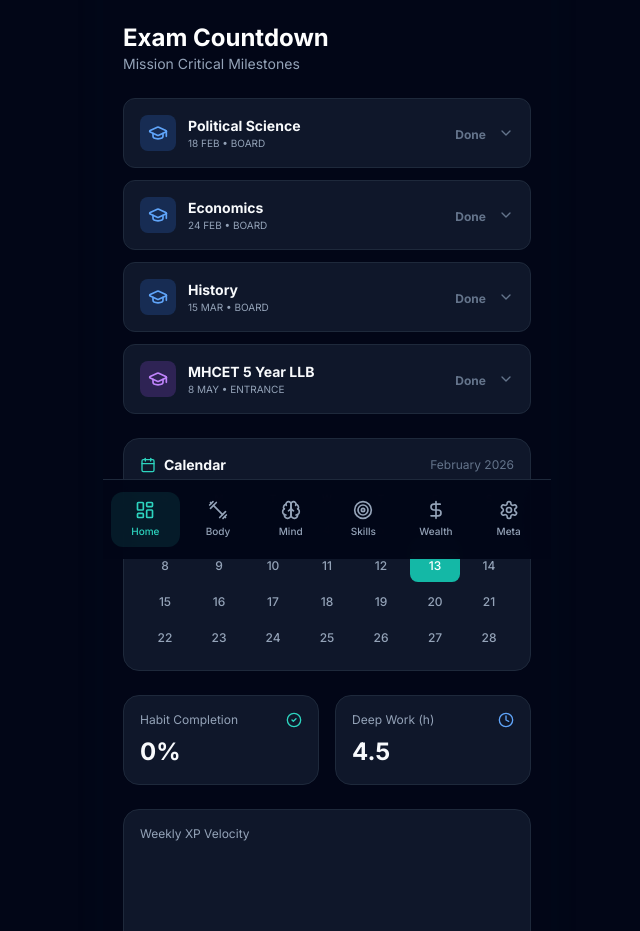
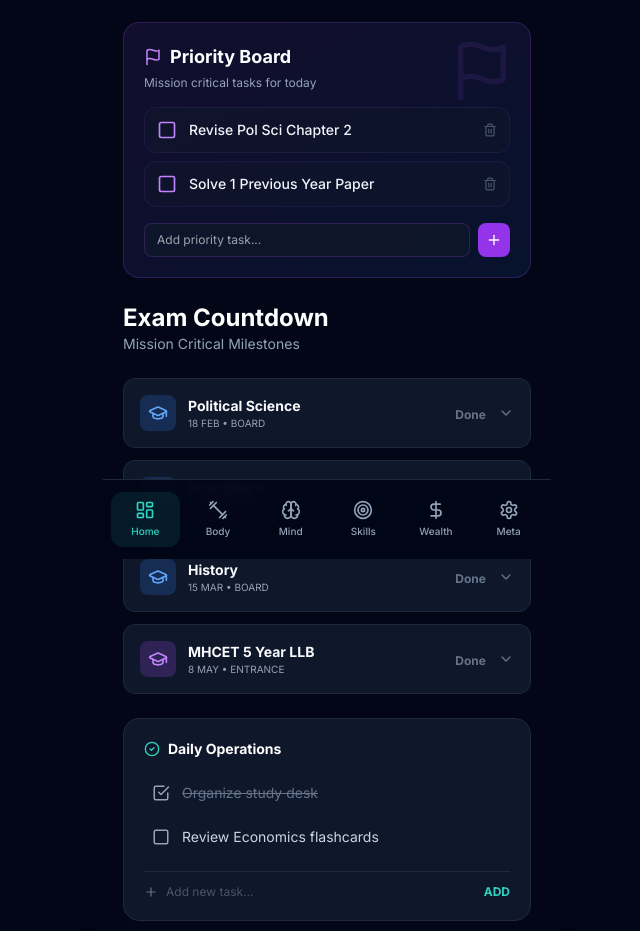
Before and after one commit to kunu2009/7kway, a React (Vite) app: page / in a window 1280 px wide. Shown: the part 241-1172 px from the top of the page, without its empty margins (313-953 px from the left). Built offline with nearby package versions, Linux system fonts and the light colour scheme.

Commit message:
feat: Add task management feature
Introduces a new task management system to the 7K Improvement System. This includes the ability to add, toggle completion status, and categorize tasks as priority or daily. New widget types and dashboard layout options have been added to accommodate these features.

```diff
--- a/App.tsx
+++ b/App.tsx
@@ -9,9 +9,9 @@ import {
   BookOpen, Music, Share2, Github, Instagram, ExternalLink, Mail,
   LayoutDashboard, Flame, Box, Calendar as CalendarIcon, AlertCircle, Shield,
   ArrowUp, ArrowDown, Eye, GripVertical, Download, ChevronRight, GraduationCap,
-  Link as LinkIcon, Plus, Trash2, ChevronDown, ChevronUp
+  Link as LinkIcon, Plus, Trash2, ChevronDown, ChevronUp, Flag, CheckSquare, Square
 } from 'lucide-react';
-import { Area, AppData, Habit, Project, LogEntry, WidgetType, Exam } from './types';
+import { Area, AppData, Habit, Project, LogEntry, WidgetType, Exam, Task } from './types';
 import { loadData, saveData } from './db';
 
 const ExamItem = ({ exam, onAddMaterial, onDeleteMaterial }: {
@@ -196,6 +196,49 @@ const App: React.FC = () => {
     });
   }, []);
 
+  // --- Task Management Functions ---
+  const addTask = (title: string, isPriority: boolean) => {
+    if (!title.trim()) return;
+    setData(prev => ({
+      ...prev,
+      tasks: [
+        {
+          id: Math.random().toString(36).substr(2, 9),
+          title,
+          completed: false,
+          isPriority,
+          createdAt: new Date().toISOString()
+        },
+        ...prev.tasks
+      ]
+    }));
+  };
+
+  const toggleTask = (id: string) => {
+    setData(prev => {
+      const updatedTasks = prev.tasks.map(t => {
+        if (t.id === id) {
+          // If completing, add XP
+          if (!t.completed) {
+            // No direct XP call here to avoid double set state issues,
+            // but we could architect it differently. For now, simple state update.
+          }
+          return { ...t, completed: !t.completed };
+        }
+        return t;
+      });
+      return { ...prev, tasks: updatedTasks };
+    });
+  };
+
+  const deleteTask = (id: string) => {
+    setData(prev => ({
+      ...prev,
+      tasks: prev.tasks.filter(t => t.id !== id)
+    }));
+  };
+  // -------------------------------
+
   const addStudyMaterial = (examId: string, title: string, url: string) => {
     setData(prev => ({
       ...prev,
@@ -365,6 +408,109 @@ const App: React.FC = () => {
       return data.habits.length > 0 ? (done / data.habits.length) * 100 : 0;
     }, [data.habits]);
 
+    // Widget: Priority Board
+    const PriorityWidget = () => {
+        const [newTask, setNewTask] = useState('');
+        const priorityTasks = data.tasks.filter(t => t.isPriority);
+
+        return (
+            <div key="priority" className="bg-gradient-to-br from-purple-500/10 to-blue-500/10 border border-purple-500/20 rounded-2xl p-5 mb-6 relative overflow-hidden">
+                <div className="absolute top-0 right-0 p-4 opacity-10">
+                    <Flag size={64} className="text-purple-500"/>
+                </div>
+                <div className="relative z-10">
+                    <h4 className="font-bold text-lg text-white mb-1 flex items-center gap-2">
+                        <Flag size={18} className="text-purple-400" /> Priority Board
+                    </h4>
+                    <p className="text-xs text-slate-400 mb-4">Mission critical tasks for today</p>
+
+                    <div className="space-y-2 mb-4">
+                        {priorityTasks.length === 0 && <p className="text-xs text-slate-500 italic">No priorities set.</p>}
+                        {priorityTasks.map(task => (
+                            <div key={task.id} className="flex items-center gap-3 bg-slate-900/60 p-3 rounded-xl border border-purple-500/10">
+                                <button onClick={() => toggleTask(task.id)} className="text-purple-400 hover:text-purple-300 transition-colors">
+                                    {task.completed ? <CheckSquare size={20} /> : <Square size={20} />}
+                                </button>
+                                <span className={`flex-1 text-sm font-medium ${task.completed ? 'text-slate-500 line-through' : 'text-slate-100'}`}>
+                                    {task.title}
+                                </span>
+                                <button onClick={() => deleteTask(task.id)} className="text-slate-600 hover:text-red-400">
+                                    <Trash2 size={14} />
+                                </button>
+                            </div>
+                        ))}
+                    </div>
+
+                    <div className="flex gap-2">
+                        <input
+                            type="text"
+                            placeholder="Add priority task..."
+                            className="flex-1 bg-slate-900/80 border border-purple-500/20 rounded-lg px-3 py-2 text-xs text-white focus:outline-none focus:border-purple-500"
+                            value={newTask}
+                            onChange={(e) => setNewTask(e.target.value)}
+                            onKeyDown={(e) => e.key === 'Enter' && (addTask(newTask, true), setNewTask(''))}
+                        />
+                        <button
+                            onClick={() => { addTask(newTask, true); setNewTask(''); }}
+                            className="bg-purple-600 hover:bg-purple-500 text-white p-2 rounded-lg"
+                        >
+                            <Plus size={16} />
+                        </button>
+                    </div>
+                </div>
+            </div>
+        );
+    };
+
+    // Widget: Daily Tasks
+    const TasksWidget = () => {
+        const [newTask, setNewTask] = useState('');
+        const normalTasks = data.tasks.filter(t => !t.isPriority);
+
+        return (
+            <div key="tasks" className="bg-slate-900 border border-slate-800 rounded-2xl p-5 mb-6">
+                <h4 className="font-bold text-sm text-white mb-4 flex items-center gap-2">
+                    <CheckCircle2 size={16} className="text-teal-400" /> Daily Operations
+                </h4>
+
+                <div className="space-y-2 mb-4">
+                     {normalTasks.length === 0 && <p className="text-xs text-slate-500 italic">No tasks pending.</p>}
+                     {normalTasks.map(task => (
+                        <div key={task.id} className="flex items-center gap-3 p-2 hover:bg-slate-800/50 rounded-lg transition-colors group">
+                            <button onClick={() => toggleTask(task.id)} className="text-slate-400 hover:text-teal-400 transition-colors">
+                                {task.completed ? <CheckSquare size={18} /> : <Square size={18} />}
+                            </button>
+                            <span className={`flex-1 text-sm ${task.completed ? 'text-slate-500 line-through' : 'text-slate-300'}`}>
+                                {task.title}
+                            </span>
+                            <button onClick={() => deleteTask(task.id)} className="opacity-0 group-hover:opacity-100 text-slate-600 hover:text-red-400 transition-opacity">
+                                <Trash2 size={14} />
+                            </button>
+                        </div>
+                    ))}
+                </div>
+
+                <div className="flex gap-2 items-center mt-2 border-t border-slate-800 pt-3">
+                    <Plus size={14} className="text-slate-500" />
+                    <input
+                        type="text"
+                        placeholder="Add new task..."
+                        className="flex-1 bg-transparent border-none text-xs text-white focus:outline-none placeholder:text-slate-600"
+                        value={newTask}
+                        onChange={(e) => setNewTask(e.target.value)}
+                        onKeyDown={(e) => e.key === 'Enter' && (addTask(newTask, false), setNewTask(''))}
+                    />
+                     <button
+                        onClick={() => { addTask(newTask, false); setNewTask(''); }}
+                        className="text-xs font-bold text-teal-400 uppercase"
+                    >
+                        Add
+                    </button>
+                </div>
+            </div>
+        );
+    };
+
     const widgetComponents = {
       welcome: (
         <div key="welcome" className="bg-teal-500/10 border border-teal-500/20 rounded-2xl p-6 text-center mb-6">
@@ -372,6 +518,8 @@ const App: React.FC = () => {
           <h3 className="text-xl font-bold text-white">Focus: Board Exam Peak Performance</h3>
         </div>
       ),
+      priority: <PriorityWidget />,
+      tasks: <TasksWidget />,
       exams: (
         <div key="exams" className="mb-6 space-y-3">
           <SectionHeader title="Exam Countdown" subtitle="Mission Critical Milestones" />
--- a/db.ts
+++ b/db.ts
@@ -61,6 +61,12 @@ const INITIAL_DATA: AppData = {
       ]
     },
   ],
+  tasks: [
+    { id: 't1', title: 'Revise Pol Sci Chapter 2', completed: false, isPriority: true, createdAt: new Date().toISOString() },
+    { id: 't2', title: 'Solve 1 Previous Year Paper', completed: false, isPriority: true, createdAt: new Date().toISOString() },
+    { id: 't3', title: 'Organize study desk', completed: true, isPriority: false, createdAt: new Date().toISOString() },
+    { id: 't4', title: 'Review Economics flashcards', completed: false, isPriority: false, createdAt: new Date().toISOString() }
+  ],
   settings: {
     dopamineMode: false,
     darkMode: true,
@@ -70,7 +76,8 @@ const INITIAL_DATA: AppData = {
       skills: true,
       wealth: true
     },
-    dashboardLayout: ['welcome', 'exams', 'calendar', 'stats', 'chart', 'habits']
+    // Updated layout to include priority and tasks
+    dashboardLayout: ['welcome', 'priority', 'exams', 'tasks', 'calendar', 'stats', 'chart', 'habits']
   },
 };
 
@@ -79,14 +86,15 @@ export const loadData = (): AppData => {
   if (!stored) return INITIAL_DATA;
   try {
     const parsed = JSON.parse(stored);
-    // Deep merge to ensure compatibility with new fields
     return {
       ...INITIAL_DATA,
       ...parsed,
+      // Ensure arrays exist when merging old data
       exams: parsed.exams?.map((e: any) => ({
         ...e,
         studyMaterials: e.studyMaterials || []
       })) || INITIAL_DATA.exams,
+      tasks: parsed.tasks || INITIAL_DATA.tasks,
       settings: {
         ...INITIAL_DATA.settings,
         ...parsed.settings,
--- a/types.ts
+++ b/types.ts
@@ -55,7 +55,15 @@ export interface Exam {
   studyMaterials?: StudyMaterial[];
 }
 
-export type WidgetType = 'welcome' | 'stats' | 'chart' | 'habits' | 'exams' | 'calendar';
+export interface Task {
+  id: string;
+  title: string;
+  completed: boolean;
+  isPriority: boolean; // true = Priority Board, false = Daily Task
+  createdAt: string;
+}
+
+export type WidgetType = 'welcome' | 'stats' | 'chart' | 'habits' | 'exams' | 'calendar' | 'priority' | 'tasks';
 
 export interface AppSettings {
   dopamineMode: boolean;
@@ -75,5 +83,6 @@ export interface AppData {
   projects: Project[];
   logs: LogEntry[];
   exams: Exam[];
+  tasks: Task[];
   settings: AppSettings;
 }
```
